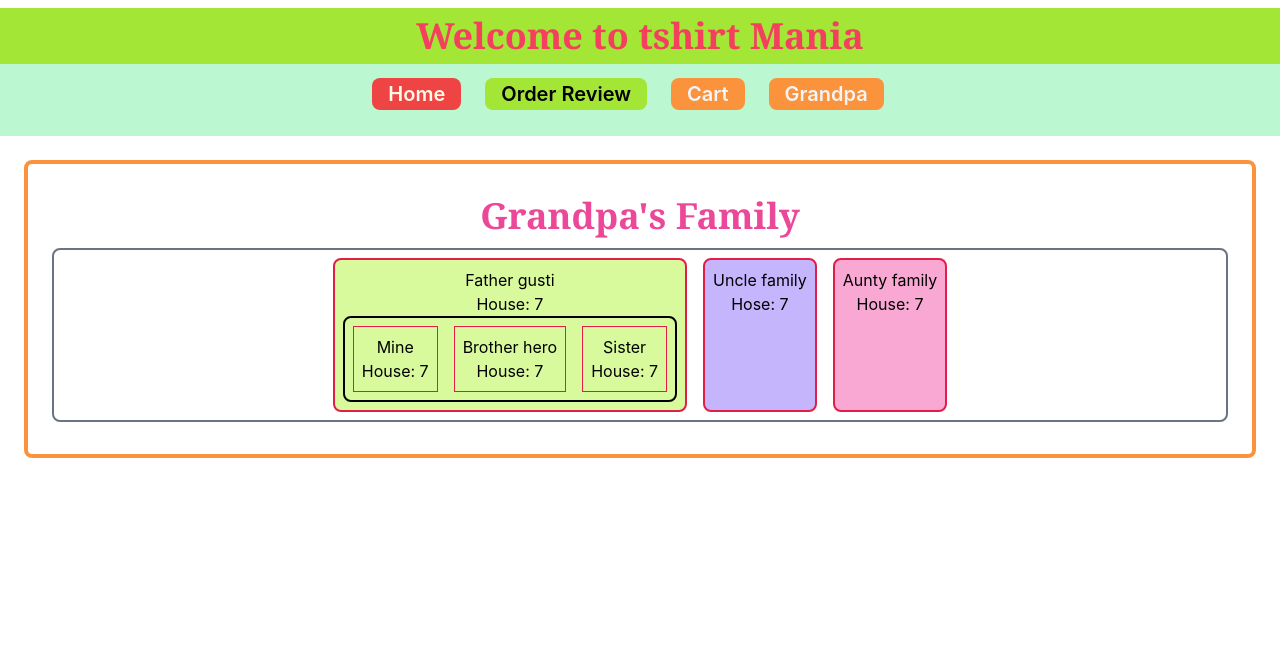
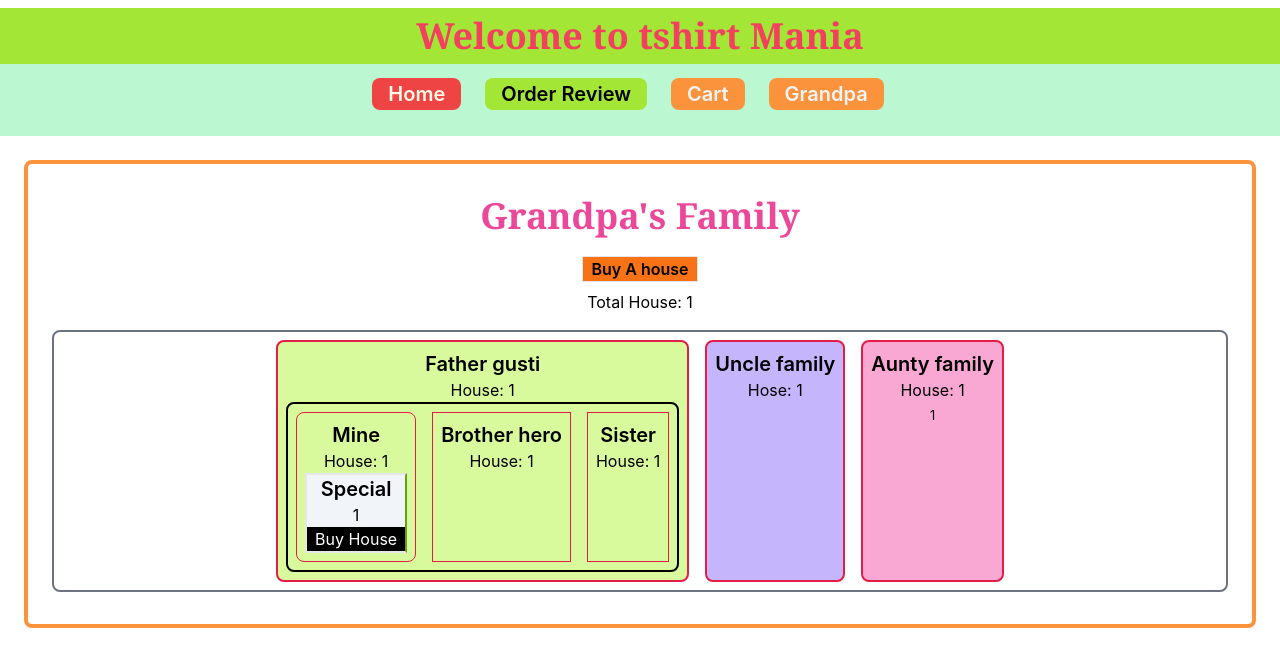
Before and after one commit to frsiam/react-router_tshirt-mania, a React (Create React App) app: page /grandpa in a window 1280 px wide. Shown: the top 666 px of the page. Built offline with nearby package versions, Linux system fonts and the light colour scheme.

Commit message:
context api with multiple value

```diff
--- a/src/components/Aunty/Aunty.js
+++ b/src/components/Aunty/Aunty.js
@@ -1,10 +1,13 @@
-import React from 'react';
+import React, { useContext } from 'react';
+import { RingContext } from '../Grandpa/Grandpa';
 
 const Aunty = ({house}) => {
+    const ring = useContext(RingContext)
     return (
         <div className='border border-2 border-rose-600 m-2 p-2 bg-pink-300 rounded-lg'>
-            <h1>Aunty family</h1>
+            <h1 className='text-xl font-semibold'>Aunty family</h1>
             <p>House: {house}</p>
+            <p><small>{ring}</small></p>
         </div>
     );
 };
--- a/src/components/Brother/Brother.js
+++ b/src/components/Brother/Brother.js
@@ -3,7 +3,7 @@ import React from 'react';
 const Brother = ({house}) => {
     return (
         <div className='border border-rose-600 m-2 p-2 bg-lime-200'>
-            <h1>Brother hero</h1>
+            <h1 className='text-xl font-semibold'>Brother hero</h1>
             <p>House: {house}</p>
         </div>
     );
--- a/src/components/Father/Father.js
+++ b/src/components/Father/Father.js
@@ -3,13 +3,13 @@ import MySelf from '../MySelf/MySelf'
 import Brother from '../Brother/Brother'
 import Sister from '../Sister/Sister'
 
-const Father = ({ house }) => {
+const Father = ({ house, ornament }) => {
     return (
         <div className='border-2 rounded-lg border-rose-600 m-2 p-2 bg-lime-200'>
-            <h1>Father gusti</h1>
+            <h1 className='text-xl font-semibold'>Father gusti</h1>
             <p>House: {house}</p>
             <div className='border-2 border-black flex rounded-lg'>
-                <MySelf house={house}></MySelf>
+                <MySelf house={house} ornament={ornament}></MySelf>
                 <Brother house={house}></Brother>
                 <Sister house={house}></Sister>
             </div>
--- a/src/components/Grandpa/Grandpa.js
+++ b/src/components/Grandpa/Grandpa.js
@@ -1,19 +1,30 @@
-import React from 'react';
+import React, { createContext, useState } from 'react';
 import Father from '../Father/Father'
 import Uncle from '../Uncle/Uncle'
 import Aunty from '../Aunty/Aunty'
 
+export const RingContext = createContext('gold ring')
+
 const Grandpa = () => {
-    const house = 7
+    const [house, setHouse] = useState(1)
+    const ornament = 'diamond ring'
+
+    const handleBuyHouse = () => {
+        setHouse(house + 1)
+    }
     return (
+        <RingContext.Provider value={[house, setHouse]}>
             <div className=' border-4 rounded-lg border-orange-400 m-6 py-8'>
                 <h1 className='text-4xl text-pink-500 font-serif font-semibold mb-3'>Grandpa's Family</h1>
+                <button onClick={handleBuyHouse} className='border bg-orange-500 font-semibold m-2 px-2'>Buy A house</button>
+                <p className='mb-4'>Total House: {house}</p>
                 <div className='flex border-2 rounded-lg border-gray-500  justify-center mx-6'>
-                <Father house={house}></Father>
+                    <Father house={house} ornament={ornament}></Father>
                     <Uncle house={house}></Uncle>
                     <Aunty house={house}></Aunty>
                 </div>
             </div>
+        </RingContext.Provider>
     );
 };
 
--- a/src/components/MySelf/MySelf.js
+++ b/src/components/MySelf/MySelf.js
@@ -1,10 +1,12 @@
 import React from 'react';
+import Special from '../Special/Special';
 
-const MySelf = ({house}) => {
+const MySelf = ({house, ornament}) => {
     return (
-        <div className='border border-rose-600 m-2 p-2 bg-lime-200'>
-            <h1>Mine</h1>
+        <div className='border rounded-lg border-rose-600 m-2 p-2 bg-lime-200'>
+            <h1 className='text-xl font-semibold'>Mine</h1>
             <p>House: {house}</p>
+            <Special ornament={ornament}></Special>
         </div>
     );
 };
--- a/src/components/Sister/Sister.js
+++ b/src/components/Sister/Sister.js
@@ -3,7 +3,7 @@ import React from 'react';
 const Sister = ({house}) => {
     return (
         <div className='border border-rose-600 m-2 p-2 bg-lime-200'>
-            <h1>Sister</h1>
+            <h1 className='text-xl font-semibold'>Sister</h1>
             <p>House: {house}</p>
         </div>
     );
--- /dev/null
+++ b/src/components/Special/Special.js
@@ -0,0 +1,15 @@
+import React, { useContext } from 'react';
+import { RingContext } from '../Grandpa/Grandpa';
+
+const Special = () => {
+    const [house, setHouse] = useContext(RingContext)
+    return (
+        <div className='border-2 bg-slate-100 border-r-lime-600'>
+            <h1 className='text-xl font-semibold'>Special</h1>
+            <p>{house}</p>
+            <button onClick={() => setHouse(house + 1)} className='bg-black text-white px-2'>Buy House</button>
+        </div>
+    );
+};
+
+export default Special;
--- a/src/components/Uncle/Uncle.js
+++ b/src/components/Uncle/Uncle.js
@@ -3,7 +3,7 @@ import React from 'react';
 const Uncle = ({house}) => {
     return (
         <div className='border border-2 border-rose-600 m-2 p-2 bg-violet-300 rounded-lg'>
-            <h1>Uncle family</h1>
+            <h1 className='text-xl font-semibold'>Uncle family</h1>
             <p>Hose: {house}</p>
         </div>
     );
```
Lines whose indentation alone changed are shown as unchanged.
